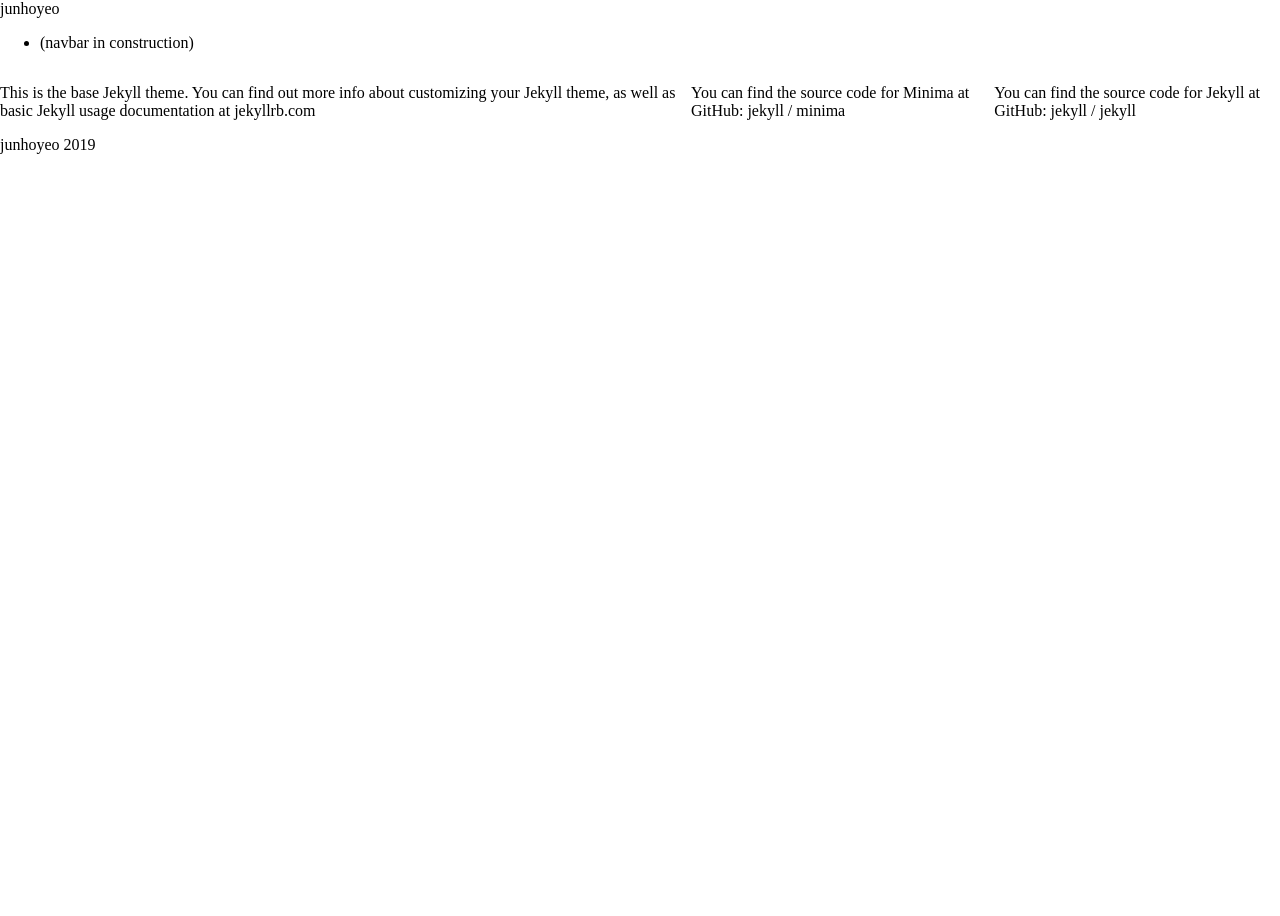
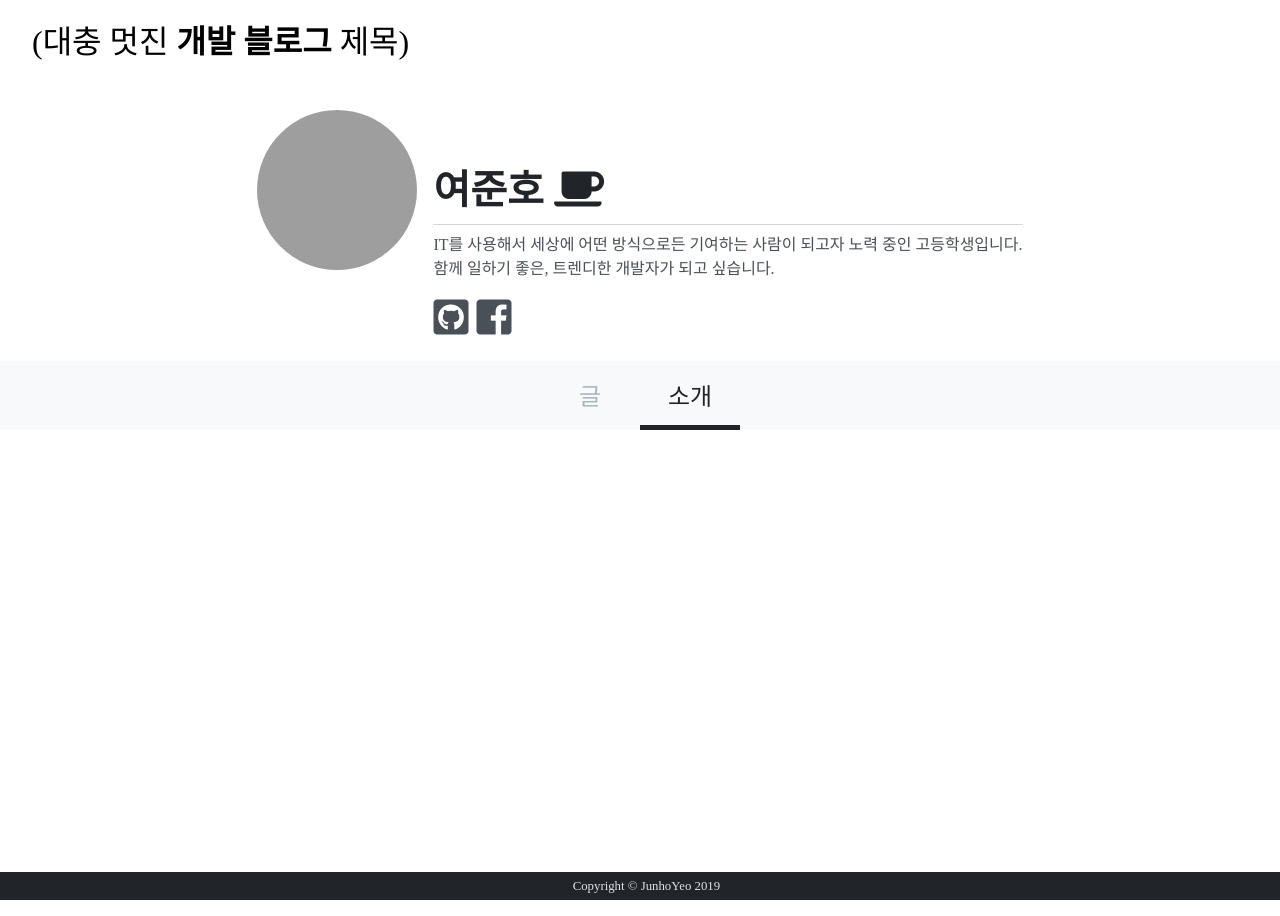
Before and after one commit to junhoyeo/blog-v1, a Jekyll site: the page built from about.md, in a window 1280 px wide. Built offline with Jekyll 4.4.1, drawn with Linux system fonts in a browser that asks for light colours; some web fonts are replaced; our own code applies the rules of GitHub Pages for plain Markdown files; grey boxes are pictures that could not be loaded.

Commit message:
feat: navbar component

```diff
--- a/_includes/footer.html
+++ b/_includes/footer.html
@@ -1,3 +1,3 @@
 <div class="footer">
-  junhoyeo 2019
+  Copyright © JunhoYeo 2019
 </div>
--- a/_includes/navbar.html
+++ b/_includes/navbar.html
@@ -1,11 +1,18 @@
 <nav class="navbar">
-  <a class="navbar_menu_title" href="/">
-    junhoyeo
-  </a>
+  <ul class="navbar__menu">
+    {% assign current = page.url | split: '.' %}
 
-  <ul>
-    <li>
-      (navbar in construction)
-    </li>
+    <a
+      href="/"
+      class="navbar__menu-item {% if current.first == '/' %}active{% endif %}"
+    >
+      <li>글</li>
+    </a>
+    <a
+      href="/about"
+      class="navbar__menu-item {% if current.first == '/about' %}active{% endif %}"
+    >
+      <li>소개</li>
+    </a>
   </ul>
 </nav>
--- /dev/null
+++ b/_includes/title.html
@@ -0,0 +1,5 @@
+<div class="title">
+  <a class="title" href="/">
+    (대충 멋진 <strong>개발 블로그</strong> 제목)
+  </a>
+</div>
--- a/_layouts/default.html
+++ b/_layouts/default.html
@@ -9,17 +9,19 @@
       "/assets/main.css" | relative_url
     }}">
 
-    <link href='//spoqa.github.io/spoqa-han-sans/css/SpoqaHanSans-kr.css' rel='stylesheet' type='text/css'>
+    <link href="https://spoqa.github.io/spoqa-han-sans/css/SpoqaHanSans-kr.css" rel="stylesheet">
     <link rel="stylesheet" href="https://use.fontawesome.com/releases/v5.7.1/css/all.css">
     <title>{{ page.title }}</title>
   </head>
   <body>
-    {% include navbar.html %}
+    {% include title.html %}
 
     <main class="root_container">
       {{ content }}
     </main>
 
+    {% include navbar.html %}
+
     {% include footer.html %}
   </body>
 </html>
--- a/_scss/blog.scss
+++ b/_scss/blog.scss
@@ -1,2 +1,6 @@
+@import "blog/variables";
 @import "blog/base";
+@import "blog/title";
 @import "blog/profile";
+@import "blog/navbar";
+@import "blog/footer";
--- a/_scss/blog/_base.scss
+++ b/_scss/blog/_base.scss
@@ -3,6 +3,11 @@ html, body {
   padding: 0;
   height: 100%;
   width: 100%;
+}
+
+html {
+  overflow-x: hidden;
+  overflow-y: hidden;
 }
 
 body {
@@ -12,6 +17,12 @@ body {
 a {
   color: unset;
   text-decoration: none;
+  transition: all 0.8s;
+}
+
+ul {
+  margin: 0;
+  padding: 0;
 }
 
 .root_container {
--- /dev/null
+++ b/_scss/blog/_footer.scss
@@ -0,0 +1,10 @@
+.footer {
+  width: 100%;
+  position: absolute;
+  bottom: 0;
+  color: $gray-3;
+  background-color: $gray-9;
+  text-align: center;
+  font-size: 0.8rem;
+  padding: 0.5em;
+}
--- /dev/null
+++ b/_scss/blog/_navbar.scss
@@ -0,0 +1,35 @@
+.navbar {
+  display: flex;
+  flex-direction: row;
+  align-items: center;
+  color: white;
+  padding: 0.2em;
+  padding-bottom: 0;
+  margin-top: 1.5rem;
+  background-color: $gray-0;
+
+  &__menu {
+    display: flex;
+    flex: 1 1;
+    list-style: none;
+    margin-top: 0.8rem;
+    justify-content: center;
+  }
+
+  &__menu-item {
+    font-size: 1.5rem;
+    font-weight: 400;
+    display: inline-flex;
+    cursor: pointer;
+    color: $gray-5;
+    width: 100px;
+    padding-bottom: 0.8rem;
+    justify-content: center;
+  }
+
+  &__menu-item.active {
+    color: $gray-9;
+    font-weight: 500;
+    border-bottom: 5px solid $gray-9;
+  }
+}
--- a/_scss/blog/_profile.scss
+++ b/_scss/blog/_profile.scss
@@ -1,5 +1,6 @@
 .profile {
   display: flex;
+  margin-top: 3rem;
   padding-left: 1rem;
   padding-right: 1rem;
 
@@ -21,7 +22,7 @@
     margin: 0;
     margin-top: 3rem;
     font-size: 2.5rem;
-    color: #212529;
+    color: $gray-9;
   }
 
   &__intro {
@@ -29,8 +30,8 @@
     margin-top: 0.5rem;
     padding-top: 0.5rem;
     line-height: 1.5;
-    border-top: 1px solid #ced4da;
-    color: #495057;
+    border-top: 1px solid $gray-4;
+    color: $gray-7;
     font-size: 1em;
   }
 
@@ -40,13 +41,13 @@
   }
 
   &__social .icon {
-    color: #495057;
+    color: $gray-7;
     font-size: 2.5rem;
   }
 
   &__social .icon:hover,
   &__social .icon:active {
-    color: #343a40;
+    color: $gray-8;
   }
 
   &__social a+a {
@@ -62,7 +63,7 @@
     }
 
     &__name {
-      margin-top: 0;
+      margin-top: 0.3rem;
     }
   }
 }
--- /dev/null
+++ b/_scss/blog/_title.scss
@@ -0,0 +1,11 @@
+.title {
+  color: black;
+  font-weight: 500;
+  font-size: 2rem;
+  margin-left: 0.5em;
+  margin-top: 0.5em;
+
+  @media (max-width: 550px) {
+    font-size: 1.5rem;
+  }
+}
--- /dev/null
+++ b/_scss/blog/_variables.scss
@@ -0,0 +1,10 @@
+$gray-9: #212529;
+$gray-8: #343a40;
+$gray-7: #495057;
+$gray-6: #868e96;
+$gray-5: #adb5bd;
+$gray-4: #ced4da;
+$gray-3: #dee2e6;
+$gray-2: #e9ecef;
+$gray-1: #f1f3f5;
+$gray-0: #f8f9fa;
--- a/about.md
+++ b/about.md
@@ -1,17 +1,5 @@
 ---
-title: About
-permalink: /about/
+layout: default
 ---
 
-This is the base Jekyll theme. You can find out more info about customizing your Jekyll theme, as well as basic Jekyll usage documentation at [jekyllrb.com](https://jekyllrb.com/)
-
-You can find the source code for Minima at GitHub:
-[jekyll][jekyll-organization] /
-[minima](https://github.com/jekyll/minima)
-
-You can find the source code for Jekyll at GitHub:
-[jekyll][jekyll-organization] /
-[jekyll](https://github.com/jekyll/jekyll)
-
-
-[jekyll-organization]: https://github.com/jekyll
+{% include profile.html %}
```
